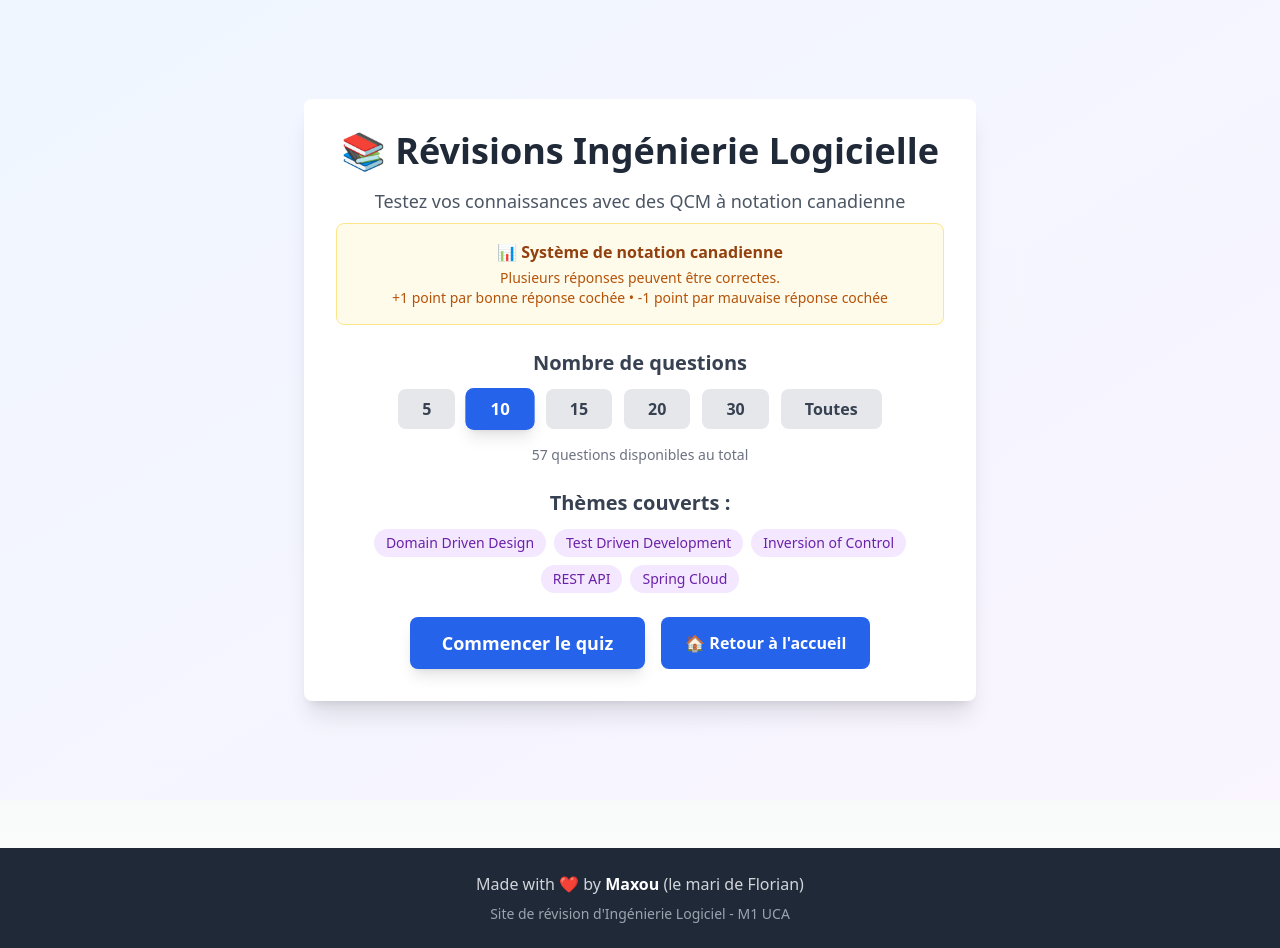
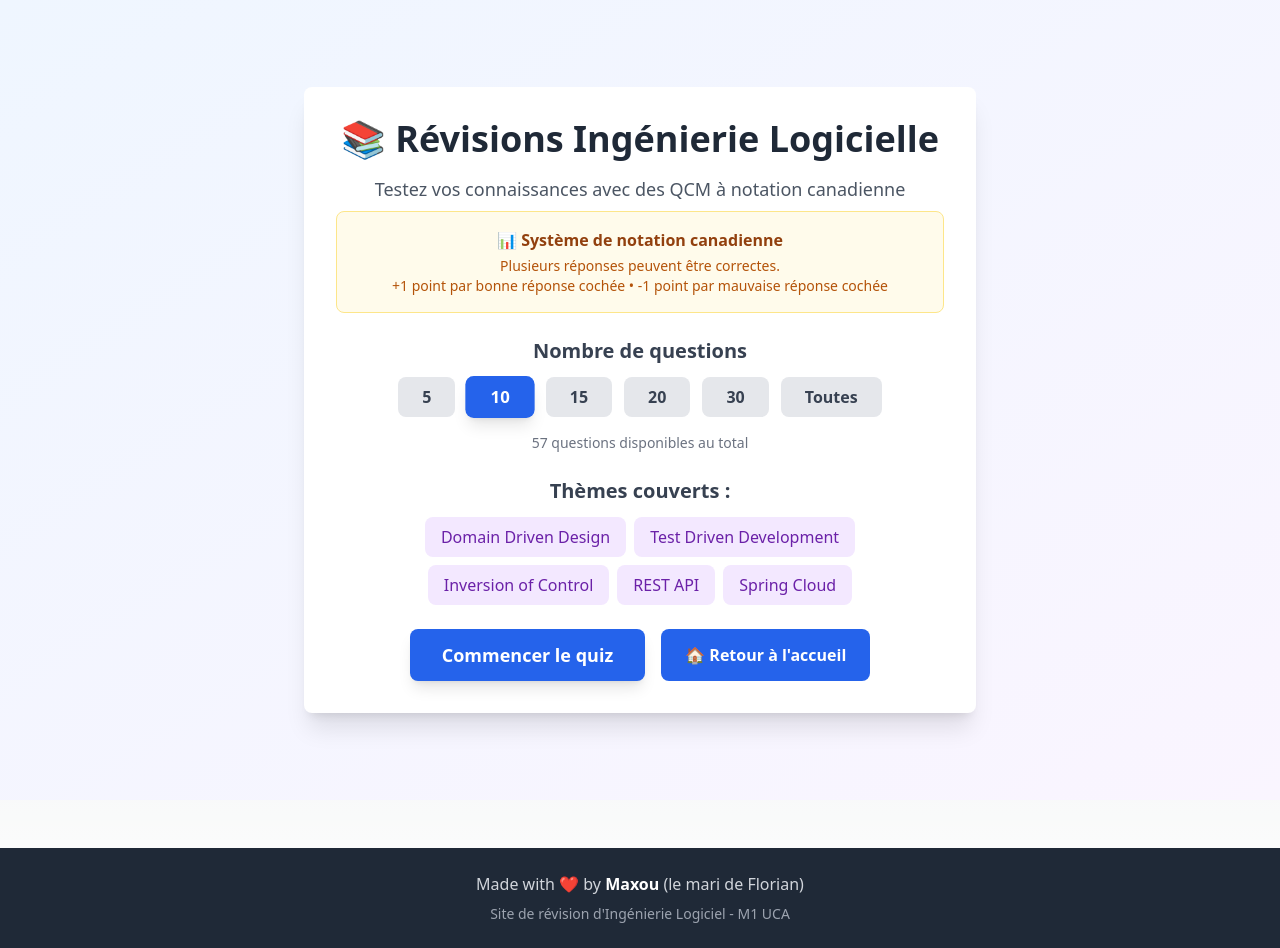
Before and after one commit to M-x-N/Site_Revisions_IngeLog, a Next.js app: page /quiz in a window 1280 px wide. Built offline with nearby package versions, Linux system fonts and the light colour scheme.

Commit message:
✨ feat: Adding a filter (subject) for the question

```diff
--- a/app/quiz/page.tsx
+++ b/app/quiz/page.tsx
@@ -41,6 +41,14 @@ function withShuffledChoices(q: Question): Question {
   };
 }
 
+const subjects = [
+  'Domain Driven Design',
+  'Test Driven Development',
+  'IoC',
+  'REST API',
+  'Spring Cloud',
+];
+
 export default function QuizPage() {
   const [currentQuestionIndex, setCurrentQuestionIndex] = useState(0);
   const [selectedQuestionCount, setSelectedQuestionCount] = useState<number>(10);
@@ -48,6 +56,7 @@ export default function QuizPage() {
   const [userAnswers, setUserAnswers] = useState<UserAnswer[]>([]);
   const [isStarted, setIsStarted] = useState(false);
   const [isFinished, setIsFinished] = useState(false);
+  const [selectedSubjects, setSelectedSubjects] = useState<string[]>([]);
 
   const handleAnswer = (selectedIndices: number[]) => {
     const currentQuestion = shuffledQuestions[currentQuestionIndex];
@@ -68,13 +77,30 @@ export default function QuizPage() {
     }
   };
 
+  const toggleSubject = (subject: string) => {
+    setSelectedSubjects((prev) =>
+      prev.includes(subject)
+        ? prev.filter((s) => s !== subject) // Remove subject if already selected
+        : [...prev, subject] // Add subject if not selected
+    );
+  };
+
+  const filteredQuestions = selectedSubjects.length
+    ? questions.filter((q) => selectedSubjects.includes(q.theme))
+    : questions;
+
   const handleStart = () => {
-    // First: shuffle the questions and select the requested count
-    const shuffled = shuffleArray([...questions]);
+    // Filter questions based on selected subjects
+    const filtered = selectedSubjects.length
+      ? questions.filter((q) => selectedSubjects.includes(q.theme))
+      : questions;
+
+    // Shuffle the filtered questions and select the requested count
+    const shuffled = shuffleArray([...filtered]);
     const selected = shuffled.slice(0, selectedQuestionCount);
 
-    // Then: for each selected question, shuffle choices and remap correctAnswers
-    const remapped = selected.map(q => withShuffledChoices(q));
+    // Shuffle choices and remap correct answers for each question
+    const remapped = selected.map((q) => withShuffledChoices(q));
 
     setShuffledQuestions(remapped);
     setUserAnswers([]);
@@ -145,13 +171,26 @@ export default function QuizPage() {
             <h2 className="text-xl font-semibold text-gray-700 mb-3">Thèmes couverts :</h2>
             <div className="flex flex-wrap justify-center gap-2">
               {Array.from(new Set(questions.map(q => q.theme))).map(theme => (
-                <span
+                <button
                   key={theme}
-                  className="bg-purple-100 text-purple-800 px-3 py-1 rounded-full text-sm font-medium"
+                  onClick={() => toggleSubject(theme)}
+                  className={`px-4 py-2 rounded-lg font-medium transition-all duration-200 ${
+                    selectedSubjects.includes(theme)
+                      ? 'bg-purple-600 text-white shadow-lg scale-105'
+                      : 'bg-purple-100 text-purple-800 hover:bg-purple-200'
+                  }`}
                 >
                   {theme}
-                </span>
+                </button>
               ))}
+              {selectedSubjects.length > 0 && (
+                <button
+                  onClick={() => setSelectedSubjects([])}
+                  className="px-4 py-2 rounded-lg font-medium bg-red-500 text-white hover:bg-red-600 transition-all duration-200"
+                >
+                  Effacer le filtre
+                </button>
+              )}
             </div>
           </div>
 
```
